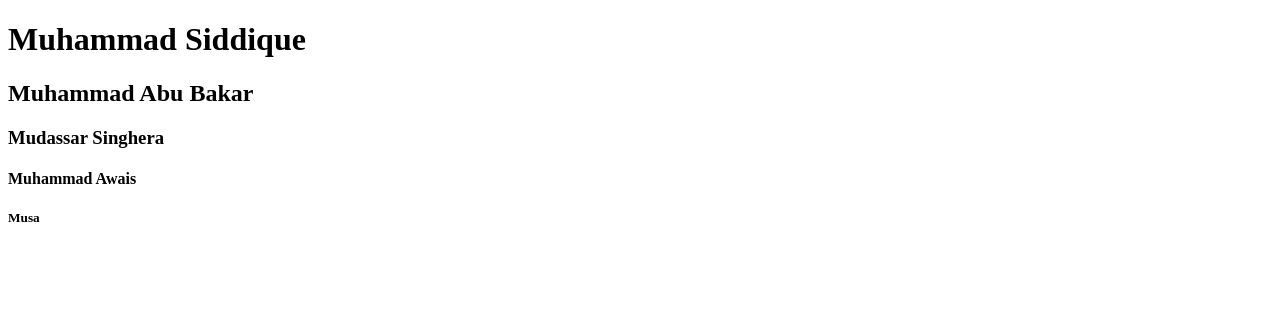
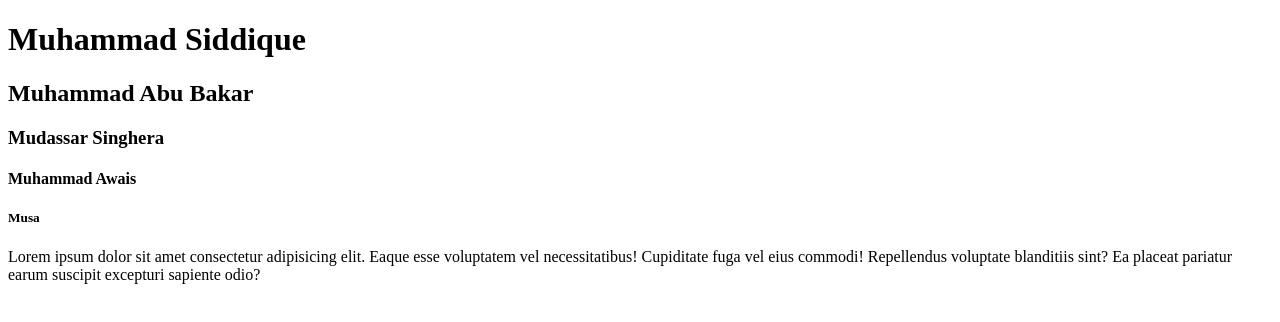
Before and after one commit to webdesigner295/BootCamp_Practice, a plain HTML site: page index.html in a window 1280 px wide. Drawn offline with Linux system fonts and the light colour scheme.

Commit message:
paragraph added

```diff
--- a/index.html
+++ b/index.html
@@ -11,6 +11,9 @@
     <h3>Mudassar Singhera</h3>
     <h4>Muhammad Awais</h4>
     <h5>Musa </h5>
-
+    <p>Lorem ipsum dolor sit amet consectetur adipisicing elit.
+         Eaque esse voluptatem vel necessitatibus! Cupiditate fuga vel eius commodi!
+          Repellendus voluptate blanditiis sint? Ea placeat pariatur earum
+           suscipit excepturi sapiente odio?</p>
 </body>
 </html>
```
